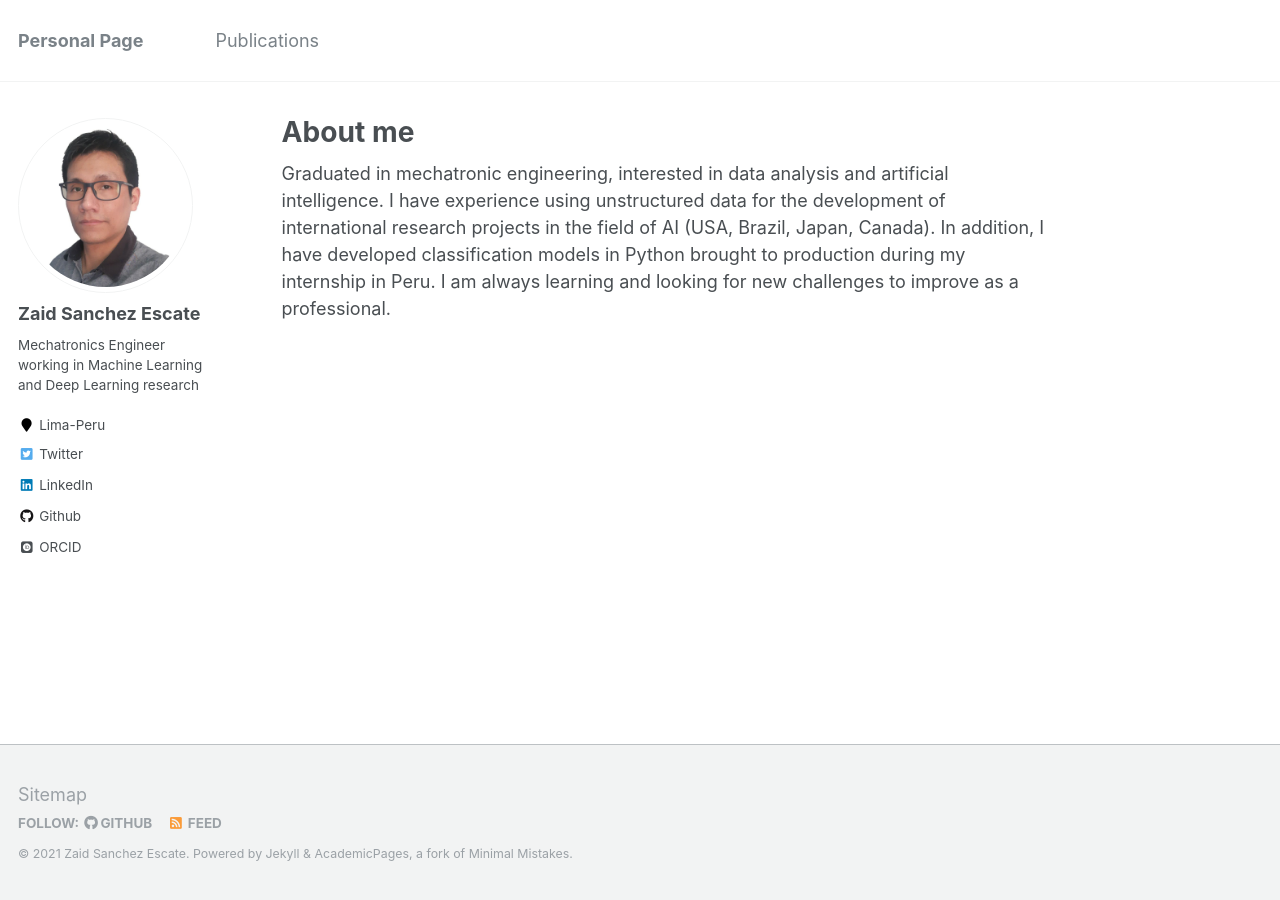
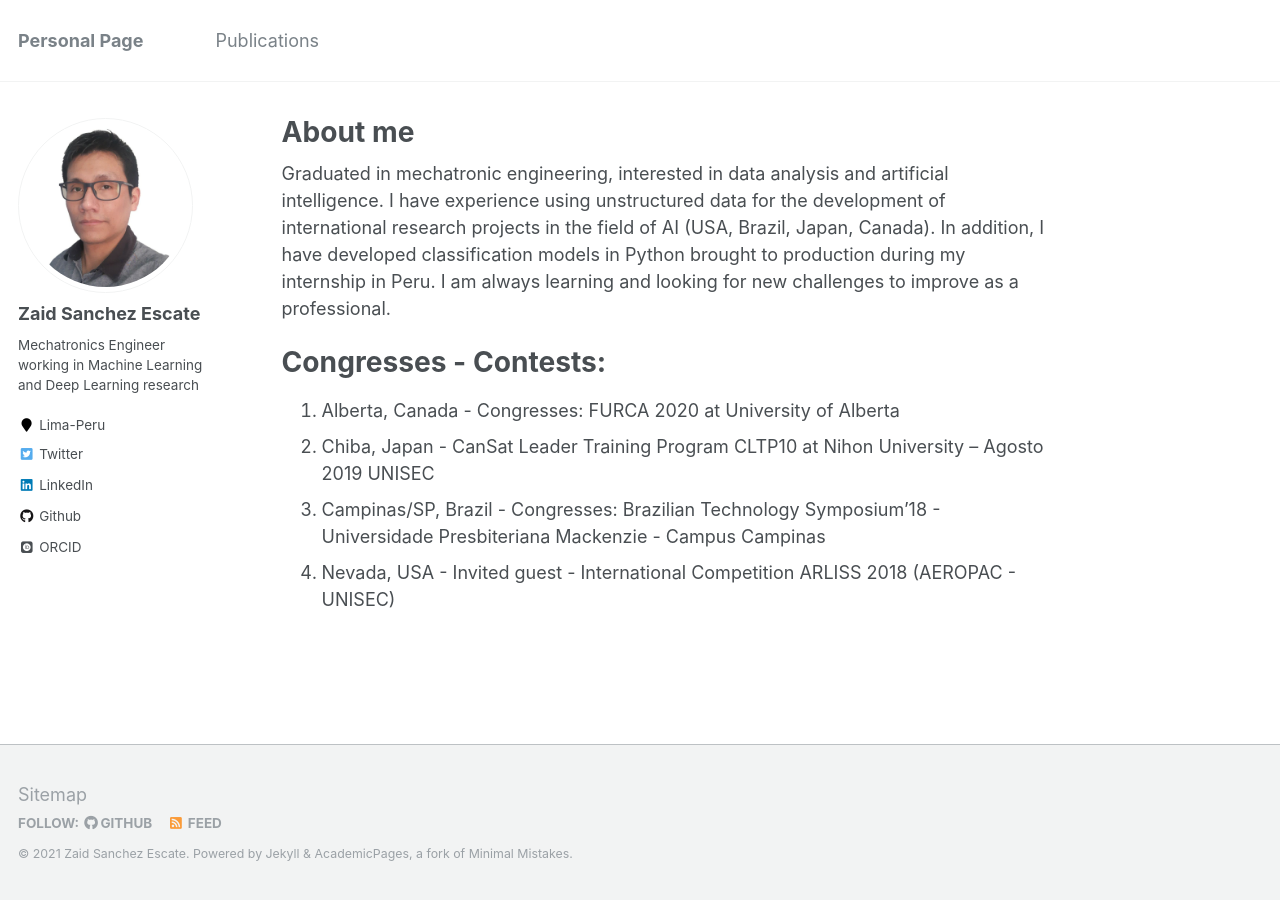
Before and after one commit to zaise/zaise.github.io, a Jekyll site: the page built from _pages/about.md, in a window 1280 px wide. Built offline with Jekyll 4.4.1, drawn with Linux system fonts in a browser that asks for light colours; some web fonts are replaced.

Commit message:
2104161947

```diff
--- a/_pages/about.md
+++ b/_pages/about.md
@@ -9,3 +9,10 @@ redirect_from:
 ---
 
 Graduated in mechatronic engineering, interested in data analysis and artificial intelligence. I have experience using unstructured data for the development of international research projects in the field of AI (USA, Brazil, Japan, Canada). In addition, I have developed classification models in Python brought to production during my internship in Peru. I am always learning and looking for new challenges to improve as a professional.
+
+Congresses - Contests:
+======
+1. Alberta, Canada - Congresses: FURCA 2020 at University of Alberta
+1. Chiba, Japan - CanSat Leader Training Program CLTP10 at Nihon University – Agosto 2019 UNISEC
+1. Campinas/SP, Brazil - Congresses: Brazilian Technology Symposium’18 - Universidade Presbiteriana Mackenzie - Campus Campinas
+1. Nevada, USA - Invited guest - International Competition ARLISS 2018 (AEROPAC - UNISEC)
```
Also changed, not shown: README.md (deleted, +0 -31 lines).
